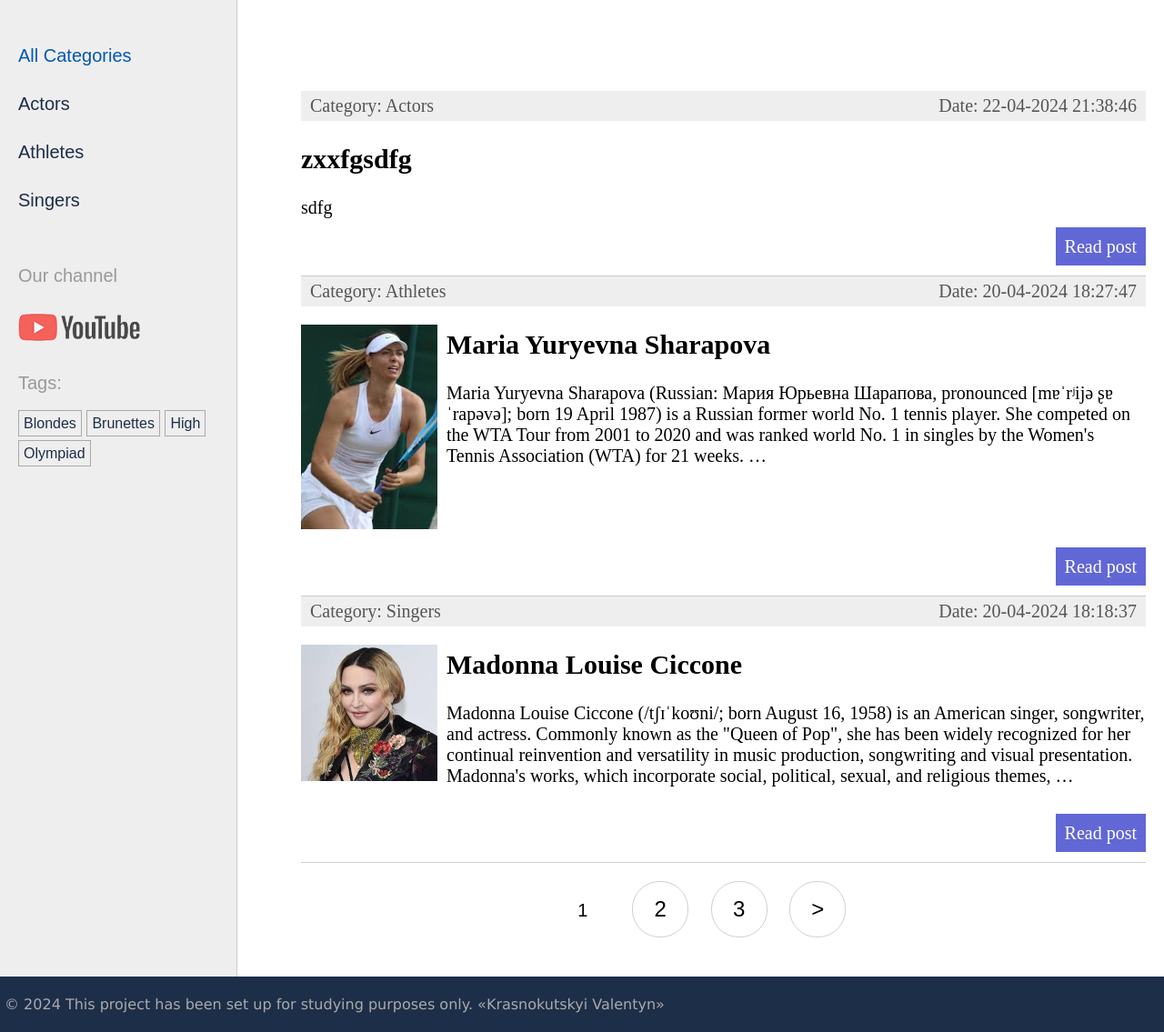
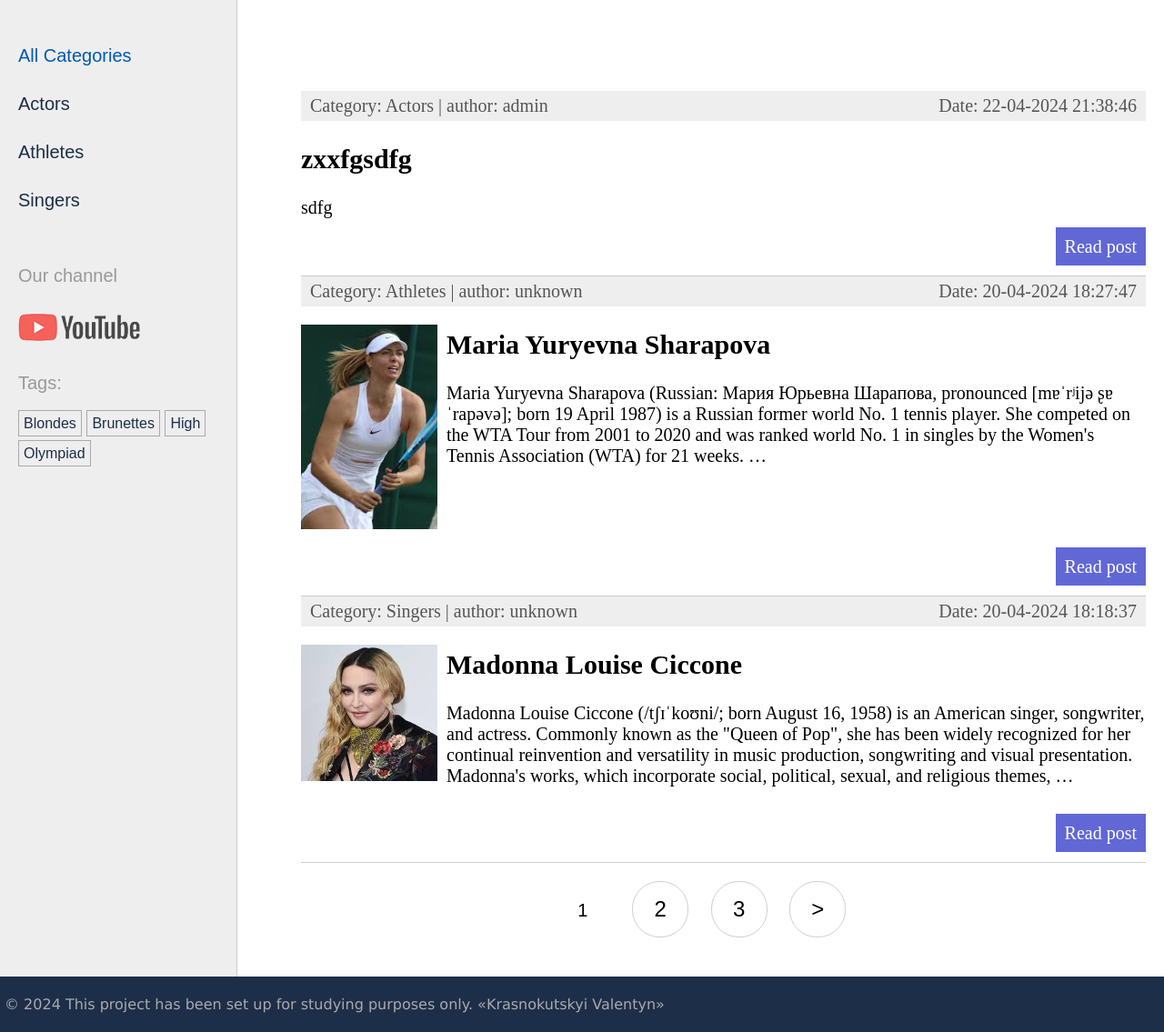
Before and after one commit to ValentynKrasnokutskyi/starbio_website, a Django app: page / in a window 1280 px wide. Shown: the part 60-1195 px from the top of the page at 91% size. Run offline with Django 4.2, Linux system fonts and the light colour scheme; data comes from the database, SQL or seed files in the repository; both versions use the stored data as it was after the commit.

Commit message:
Added authorship functionality for articles

```diff
--- a/starbio/settings.py
+++ b/starbio/settings.py
@@ -139,3 +139,5 @@ DEFAULT_AUTO_FIELD = 'django.db.models.BigAutoField'
 LOGIN_REDIRECT_URL = 'home'
 
 LOGOUT_REDIRECT_URL = 'home'
+
+LOGIN_URL = 'users:login'
--- a/stars/models.py
+++ b/stars/models.py
@@ -1,3 +1,4 @@
+from django.contrib.auth import get_user_model
 from django.core.validators import MinLengthValidator, MaxLengthValidator
 from django.db import models
 from django.urls import reverse
@@ -36,6 +37,8 @@ class Stars(models.Model):
     spouse = models.OneToOneField('Spouse', on_delete=models.SET_NULL,
                                   null=True, blank=True, related_name='star',
                                   verbose_name='Spouse')  # Spouse of the star
+    author = models.ForeignKey(get_user_model(), on_delete=models.SET_NULL, related_name='posts', null=True,
+                               default=None)  # Author of the article
 
     objects = models.Manager()
     published = PublishedModel()  # Custom manager for published stars
--- a/stars/templates/stars/index.html
+++ b/stars/templates/stars/index.html
@@ -4,7 +4,8 @@
 <ul class="list-articles">
     {% for p in posts %}
     <li><div class="article-panel">
-         <p class="first">Category: {{p.cat.name}}</p>
+         <p class="first">Category: {{p.cat.name}} | author:
+             {{p.author.username|default:"unknown"}}</p>
          <p class="last">Date: {{p.time_update|date:"d-m-Y H:i:s"}}</p>
         </div>
         {% if p.photo %}
--- a/stars/views.py
+++ b/stars/views.py
@@ -1,3 +1,5 @@
+from django.contrib.auth.decorators import login_required
+from django.contrib.auth.mixins import LoginRequiredMixin
 from django.http import HttpResponse, HttpResponseNotFound, Http404
 from django.shortcuts import render, redirect, get_object_or_404
 from django.urls import reverse, reverse_lazy
@@ -21,6 +23,7 @@ class StarsHome(DataMixin, ListView):  # View for displaying the main page
         return Stars.published.all().select_related('cat')  # All published articles
 
 
+@login_required  # @login_required(login_url='/admin/')
 def about(request):
     if request.method == "POST":
         form = UploadFileForm(request.POST, request.FILES)
@@ -47,11 +50,17 @@ class ShowPost(DataMixin, DetailView):
         return get_object_or_404(Stars.published, slug=self.kwargs[self.slug_url_kwarg])  # Published post
 
 
-class AddPage(DataMixin, CreateView):   # View for adding a new post
+class AddPage(LoginRequiredMixin, DataMixin, CreateView):   # View for adding a new post
     form_class = AddPostForm   # Form class
     template_name = 'stars/addpage.html'  # Template name
     success_url = reverse_lazy('home')  # URL to redirect to after successful save
     title_page = 'Adding an article'
+    #  login_url = '/admin/'
+
+    def form_valid(self, form):
+        s = form.save(commit=False)
+        s.author = self.request.user
+        return super().form_valid(form)
 
 
 class UpdatePage(DataMixin, UpdateView):  # View for editing a post
```
Also changed, not shown: db.sqlite3, stars/migrations/0012_stars_author.py (added).
